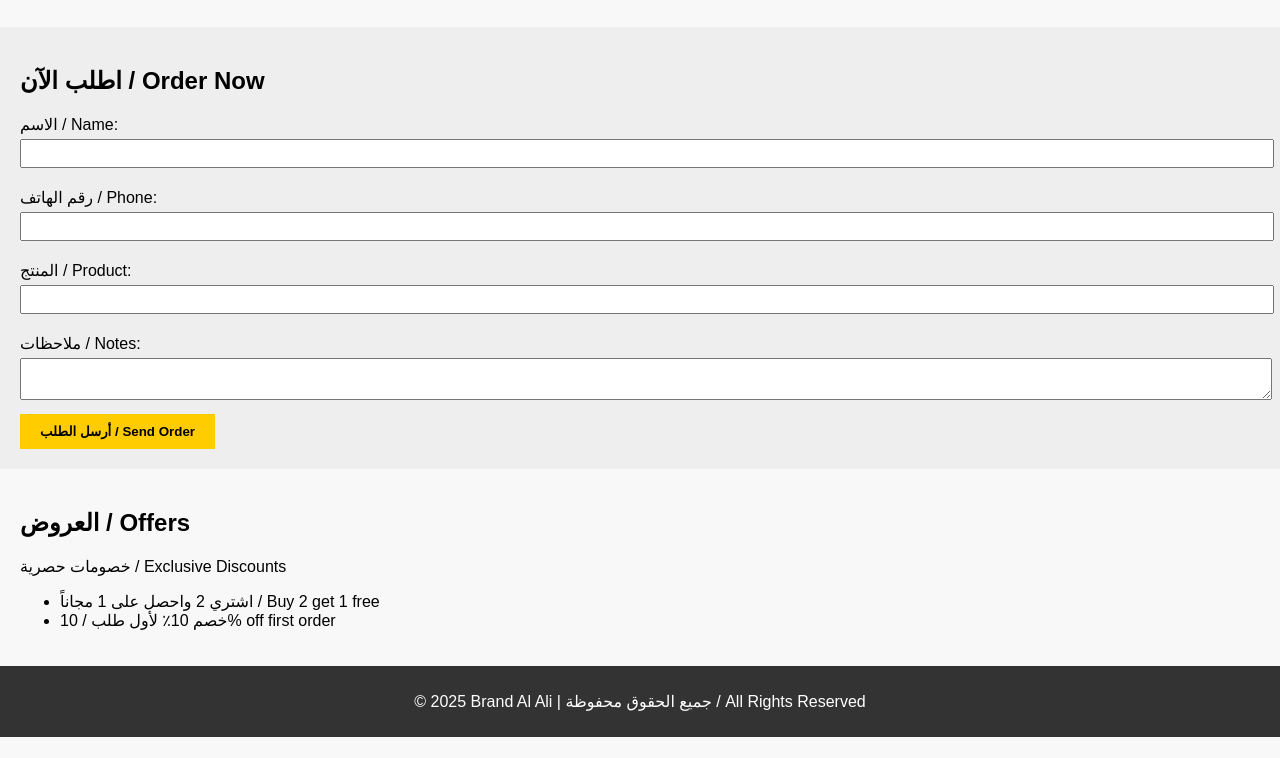
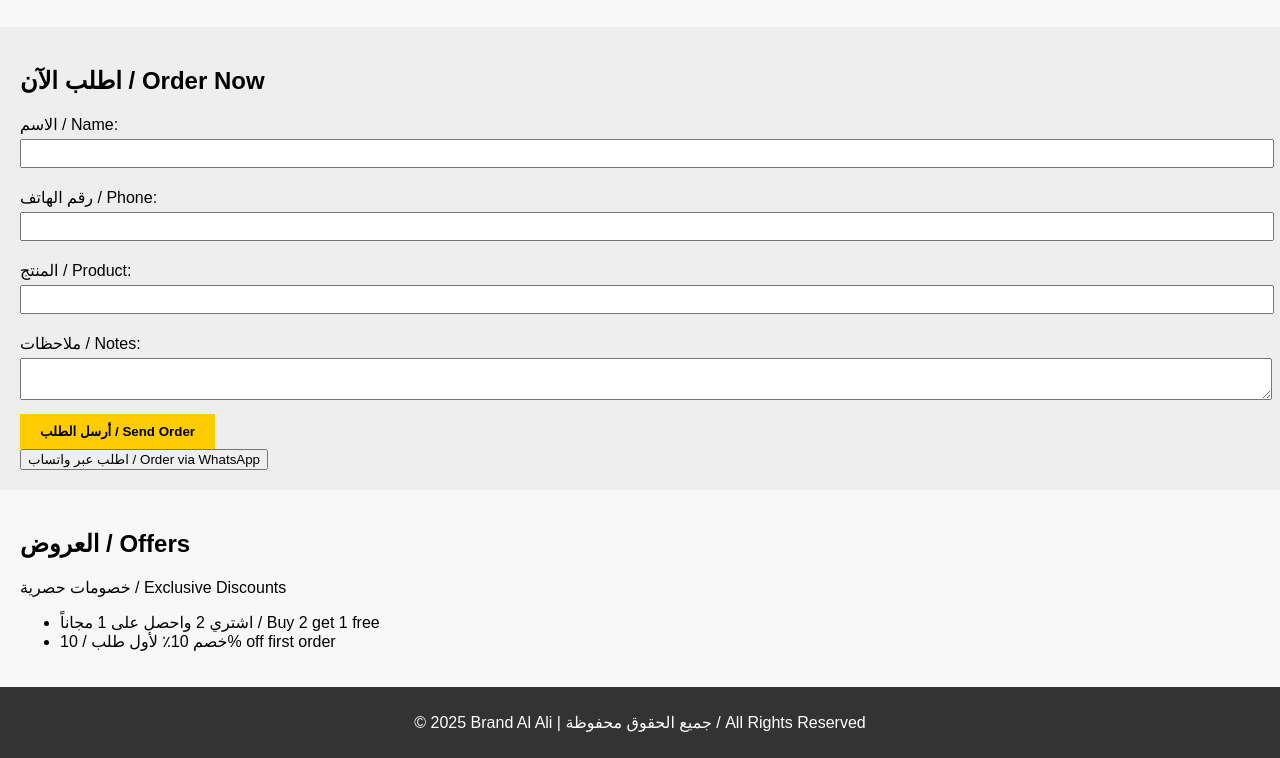
Before and after one commit to My-stoer/Al-Ali, a plain HTML site: page index.html in a window 1280 px wide. Shown: the part 539-1297 px from the top of the page. Before the commit the page ends 1276 px from the top, so only its background shows below. Drawn offline with Linux system fonts and the light colour scheme.

Commit message:
Add initial website files

```diff
--- a/index.html
+++ b/index.html
@@ -33,7 +33,7 @@
         </div>
     </section>
 
-    <!-- نموذج الطلب -->
+    <!-- نموذج الطلب مع واتساب -->
     <section id="order">
         <h2>اطلب الآن / Order Now</h2>
         <form action="mailto:youremail@example.com" method="post" enctype="text/plain">
@@ -51,6 +51,11 @@
 
             <button type="submit">أرسل الطلب / Send Order</button>
         </form>
+
+        <!-- زر واتساب -->
+        <a href="https://wa.me/9647824143857?text=مرحبا، أريد طلب المنتج" target="_blank">
+            <button>اطلب عبر واتساب / Order via WhatsApp</button>
+        </a>
     </section>
 
     <!-- قسم العروض -->
```
